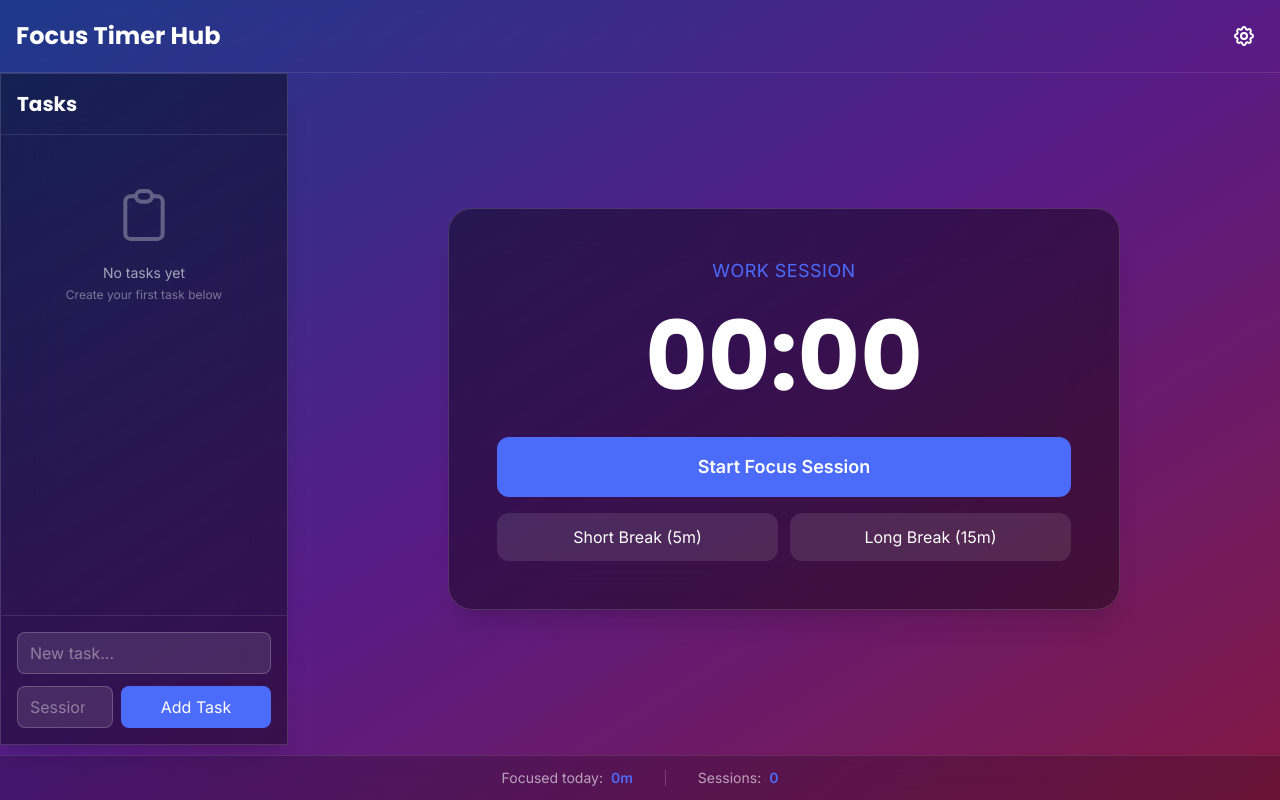
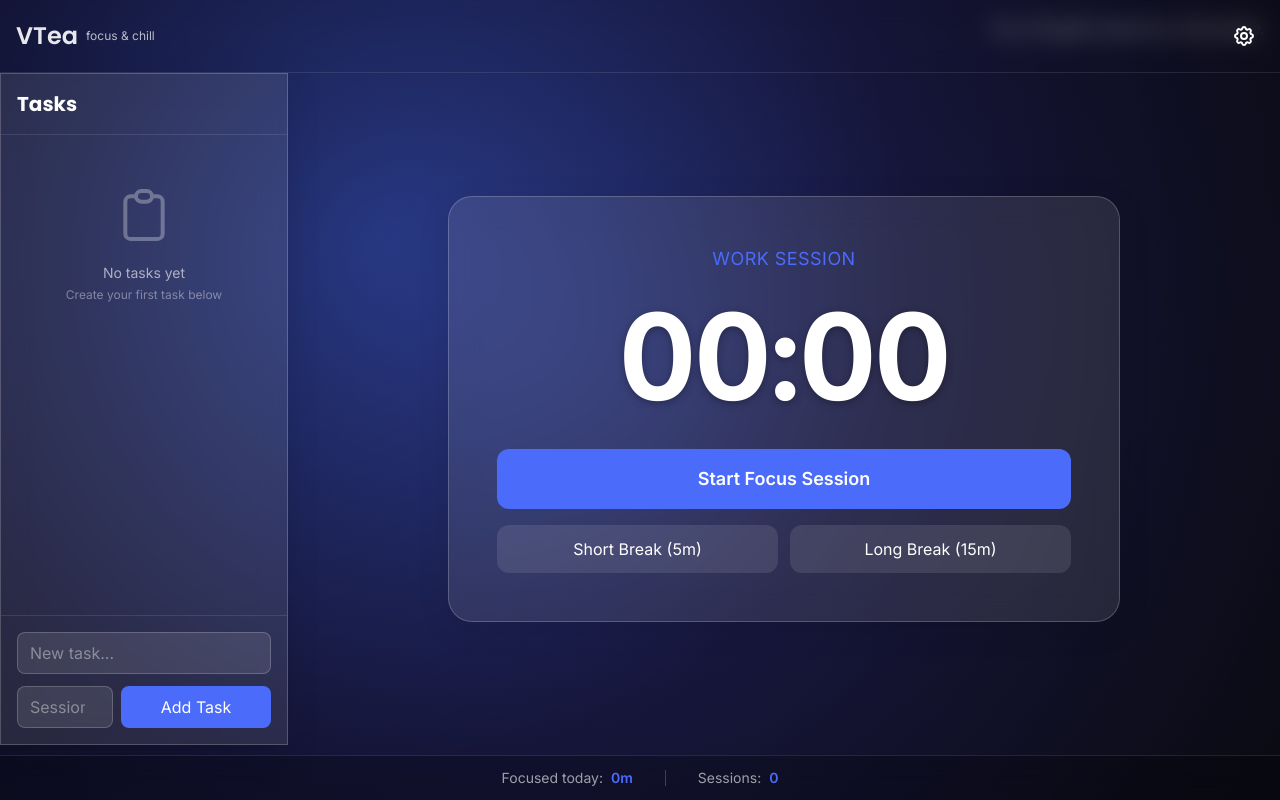
Before and after one commit to TranVietTieesn/focus-time, a React (Vite) app: page / in a window 1280 px wide. Built offline with nearby package versions, Linux system fonts and the light colour scheme.

Commit message:
Phase 1 Core: VTea branding, immersive background, Inter typography, glass morphism (T101-T114)

```diff
--- a/src/App.tsx
+++ b/src/App.tsx
@@ -1,6 +1,7 @@
 import { useEffect, useState, lazy, Suspense } from 'react';
 import { useStore } from './store';
 import { BackgroundLayer } from './components/BackgroundLayer';
+import { InspirationalQuote } from './components/InspirationalQuote';
 import { TopBar } from './components/TopBar';
 import { FocusCard } from './components/FocusCard';
 import { DailyBar } from './components/DailyBar';
@@ -99,6 +100,7 @@ function App() {
       </a>
 
       <BackgroundLayer />
+      <InspirationalQuote />
       <TopBar
         onSettingsClick={() => setIsSettingsOpen(true)}
         onTasksClick={() => setIsTaskDrawerOpen(!isTaskDrawerOpen)}
--- a/src/components/BackgroundLayer.tsx
+++ b/src/components/BackgroundLayer.tsx
@@ -1,12 +1,39 @@
 /**
- * BackgroundLayer - Full-bleed gradient background
+ * BackgroundLayer - Immersive full-bleed background with gradient and overlay
+ * VTea UI Makeover: CSS gradient foundation with optional progressive WebP image
  */
 
 export function BackgroundLayer() {
   return (
-    <div
-      className="fixed inset-0 z-0 bg-gradient-to-br from-blue-900 via-purple-900 to-pink-900"
-      aria-hidden="true"
-    />
+    <div className="fixed inset-0 z-0 overflow-hidden" aria-hidden="true">
+      {/* CSS Gradient Base Layer (instant, zero-cost) */}
+      <div
+        className="absolute inset-0"
+        style={{
+          background: 'radial-gradient(circle at 30% 30%, #4B6BFB 0%, #2A2A72 50%, #1A1A2E 100%)',
+        }}
+      />
+
+      {/* Optional Progressive WebP Image (≤80KB, loads after gradient) */}
+      {/* Uncomment when background image is added to /public/images/
+      <picture>
+        <source srcSet="/images/background.webp" type="image/webp" />
+        <img
+          src="/images/background.jpg"
+          alt=""
+          loading="lazy"
+          className="absolute inset-0 w-full h-full object-cover opacity-60"
+        />
+      </picture>
+      */}
+
+      {/* Radial + Linear Overlay for Text Contrast (40-60% dark opacity) */}
+      <div
+        className="absolute inset-0"
+        style={{
+          background: 'radial-gradient(circle at center, rgba(0, 0, 0, 0.4) 0%, rgba(0, 0, 0, 0.5) 50%, rgba(0, 0, 0, 0.6) 100%)',
+        }}
+      />
+    </div>
   );
 }
--- a/src/components/FocusCard.tsx
+++ b/src/components/FocusCard.tsx
@@ -57,10 +57,17 @@ export function FocusCard() {
         )}
       </div>
 
-      {/* Timer Display */}
+      {/* Timer Display - VTea UI Makeover */}
       <div className="text-center mb-6 md:mb-8">
         <div
-          className="text-5xl sm:text-6xl md:text-7xl lg:text-8xl font-bold font-display tabular-nums"
+          className="text-timer-mobile md:text-timer-desktop font-bold tabular-nums"
+          style={{
+            fontFamily: 'Inter, sans-serif',
+            fontWeight: 700,
+            lineHeight: 1.0,
+            letterSpacing: '-0.02em',
+            textShadow: '0 2px 8px rgba(0, 0, 0, 0.3)',
+          }}
           role="timer"
           aria-live="polite"
           aria-atomic="true"
--- /dev/null
+++ b/src/components/InspirationalQuote.tsx
@@ -0,0 +1,12 @@
+/**
+ * InspirationalQuote - Static inspirational text for VTea UI
+ * Positioned top-right on desktop, below timer on mobile
+ */
+
+export function InspirationalQuote() {
+  return (
+    <div className="absolute top-4 right-4 hidden lg:block text-sm md:text-base italic text-white/60">
+      Your thoughts deserve a calm place.
+    </div>
+  );
+}
--- a/src/components/TopBar.tsx
+++ b/src/components/TopBar.tsx
@@ -29,9 +29,14 @@ export function TopBar({ onSettingsClick, onTasksClick }: TopBarProps) {
               </svg>
             </button>
 
-            <h1 className="text-xl md:text-2xl font-bold font-display text-white">
-              Focus Timer Hub
-            </h1>
+            <div className="flex items-center gap-2">
+              <h1 className="text-xl md:text-2xl font-semibold text-white/90">
+                VTea
+              </h1>
+              <span className="hidden sm:inline text-xs text-white/70">
+                focus & chill
+              </span>
+            </div>
           </div>
 
           <div className="flex items-center gap-2">
--- a/src/index.css
+++ b/src/index.css
@@ -16,9 +16,13 @@
 }
 
 @layer utilities {
-  /* Glass morphism effect */
+  /* Glass morphism effect - VTea UI Makeover */
   .glass-panel {
-    @apply bg-black/40 backdrop-blur-xl border border-white/15 shadow-xl;
+    background: rgba(255, 255, 255, 0.10);
+    backdrop-filter: blur(16px);
+    -webkit-backdrop-filter: blur(16px);
+    border: 1px solid rgba(255, 255, 255, 0.20);
+    box-shadow: 0 8px 32px rgba(0, 0, 0, 0.1);
   }
 
   /* Respect reduced motion preference */
--- a/tailwind.config.ts
+++ b/tailwind.config.ts
@@ -18,11 +18,21 @@ export default {
           dark: '#FF6BA3',
           light: '#FFA8CC',
         },
+        success: {
+          DEFAULT: '#10B981',
+        },
       },
       fontFamily: {
         sans: ['Inter', 'system-ui', 'sans-serif'],
         display: ['Poppins', 'Inter', 'sans-serif'],
       },
+      fontSize: {
+        'timer-mobile': '90px',
+        'timer-desktop': '120px',
+      },
+      backdropBlur: {
+        'vtea': '16px',
+      },
     },
   },
   plugins: [],
```
